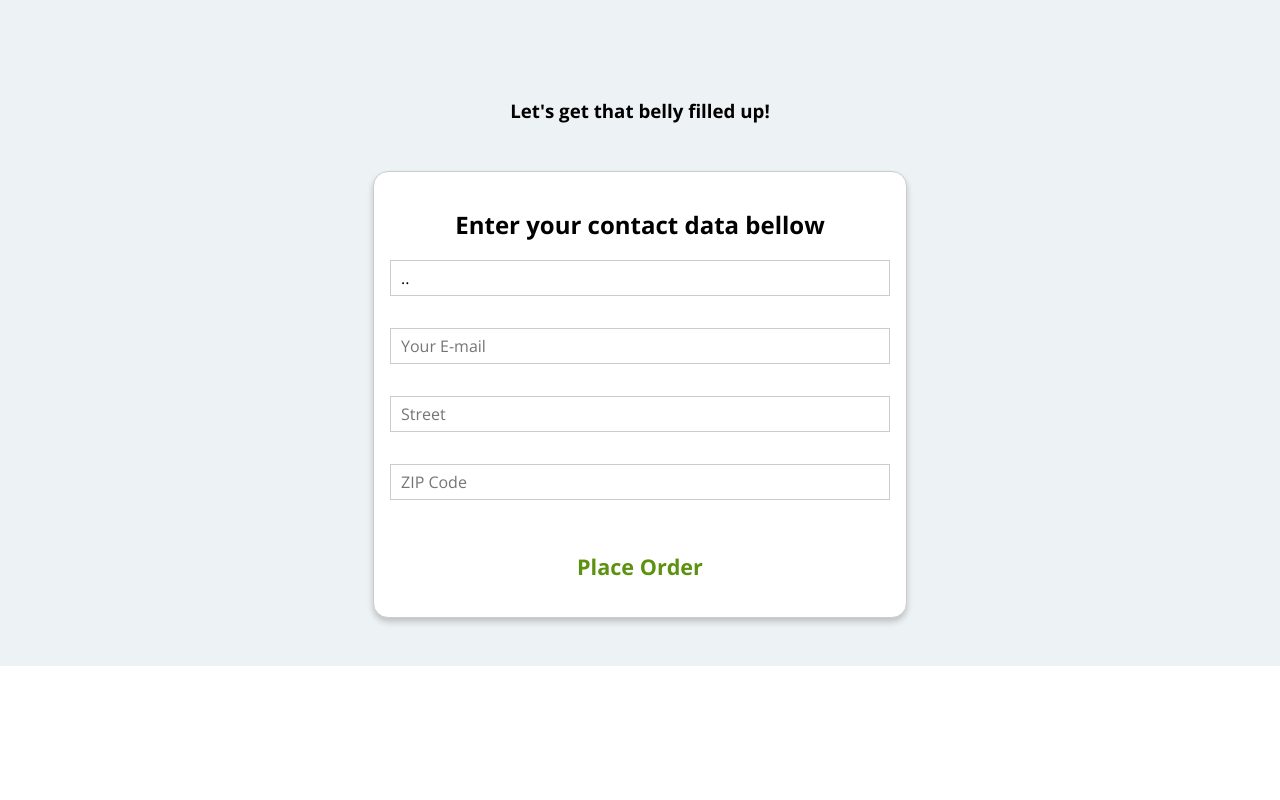
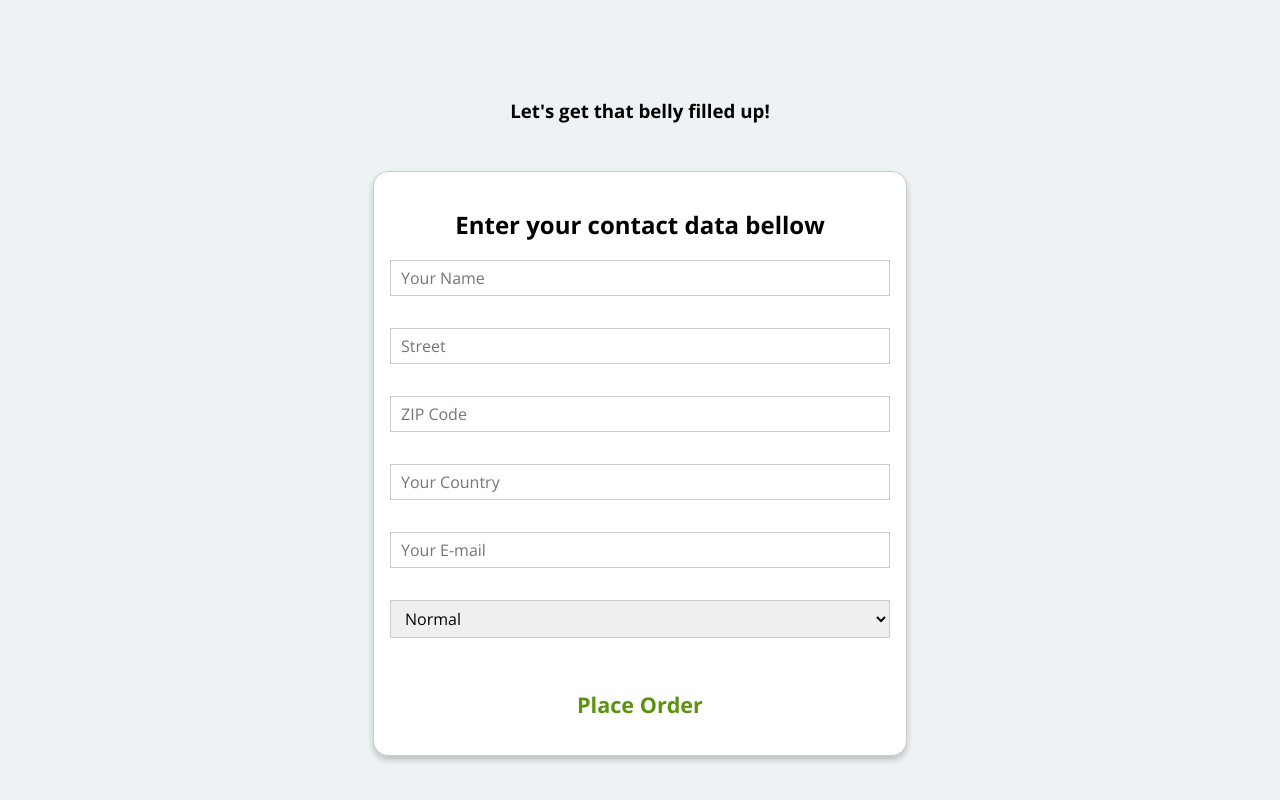
Before and after one commit to MatheoDodi/burgatory-burger-app, a React (Create React App) app: page /checkout in a window 1280 px wide. Shown: the part 687-1487 px from the top of the page. Before the commit the page ends 1353 px from the top, so only its background shows below. Built offline with nearby package versions, Linux system fonts and the light colour scheme.

Commit message:
completed two way binding of the form element

```diff
--- a/src/components/UI/Input/Input.js
+++ b/src/components/UI/Input/Input.js
@@ -18,7 +18,23 @@ const Input = styled.input`
     display: block;
     width: 100%;
     &:focus {
-        outline-color: red;
+        background-color: #ccc;
+        outline-color: aqua;
+        background-color: #ccc;
+    }
+`
+
+const Select = styled.select`
+    box-sizing: border-box;
+    border: 1px solid #ccc;
+    backdrop-filter: white;
+    font: inherit;
+    padding: 6px 10px;
+    margin-bottom: 2rem;
+    display: block;
+    width: 100%;
+    &:focus {
+        outline-color: aqua;
         background-color: #ccc;
     }
 `
@@ -27,15 +43,29 @@ const Input = styled.input`
 const input = (props) => {
     let inputElement = null;
 
-    switch (props.inputType) {
+    switch (props.elementType) {
         case ('input'):
-            inputElement = <Input {...props} />
+            inputElement = <Input
+                {...props.elementConfig}
+                value={props.value}
+                onChange={props.changed} />
             break;
         case ('text-area'):
-            inputElement = <textarea {...props} />
+            inputElement = <textarea
+                {...props.elementConfig}
+                value={props.value}
+                onChange={props.changed} />
+            break;
+        case ('select'):
+            inputElement = <Select  value={props.value}
+            onChange={props.changed}>
+                                {props.elementConfig.options.map(option => <option key={option.value} value={option.value}>{option.displayValue}</option>)}
+                            </Select>
             break;
         default:
-            inputElement = <Input {...props} />
+            inputElement = <Input
+                {...props.elementConfig}
+                value={props.value} />
     }
 
     return (
--- a/src/containers/Checkout/ContactData/ContactData.js
+++ b/src/containers/Checkout/ContactData/ContactData.js
@@ -70,19 +70,19 @@ class ContactData extends Component {
                 value: ''
             },
             email: {
-                elementType: 'email',
+                elementType: 'input',
                 elementConfig: {
-                    type: 'text',
+                    type: 'e-mail',
                     placeholder: 'Your E-mail',
                 },
                 value: ''
             },
             deliveryMethod: {
-                elementType: 'input',
+                elementType: 'select',
                 elementConfig: {
                     options: [
-                        {value: 'fastest', displayValue: 'Fastest'},
-                        {value: 'normal', displayValue: 'Normal'}
+                        {value: 'normal', displayValue: 'Normal'},
+                        {value: 'fastest', displayValue: 'Fastest'}
                     ]
                 }
             }
@@ -108,16 +108,38 @@ class ContactData extends Component {
             .catch(error => this.setState({loading: false}))
     }
 
+    formChangeHandler = (event, id) => {
+        const updatedOrderForm = {
+            ...this.state.orderForm
+        }
+        const updatedFormElement = {...updatedOrderForm[id]};
+        updatedFormElement.value= event.target.value;
+        updatedOrderForm[id] = updatedFormElement;
+        this.setState( {orderForm: updatedOrderForm} );
+    }
+
     render() {
+        const formElementsArray = [];
+        for (let key in this.state.orderForm) {
+            formElementsArray.push({
+                id: key,
+                config: this.state.orderForm[key]
+            });
+        }
+
         let form = null;
         if (this.state.loading) {
             form = <Form><Spinner /></Form>
         } else {
             form =  <Form>
-                        <Input elementType=".." elementConfig=".." value=".."/>
-                        <Input inputType="input" type="email" name="email" placeholder="Your E-mail" />
-                        <Input inputType="input" type="text" name="street" placeholder="Street" />
-                        <Input inputType="input" type="text" name="zip" placeholder="ZIP Code" />
+                        {formElementsArray.map(formElement => (
+                            <Input
+                                elementType={formElement.config.elementType}
+                                elementConfig={formElement.config.elementConfig}
+                                value={formElement.config.value}
+                                changed={(event) => this.formChangeHandler(event, formElement.id)}
+                                key={formElement.id} />
+                        ))}
                         <SuccessButton onClick={this.orderHandler}>Place Order</SuccessButton>
                     </Form>
         }
```
